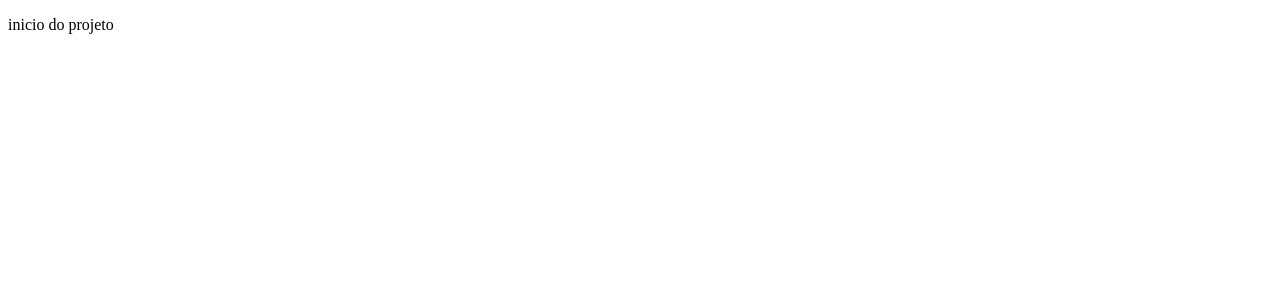
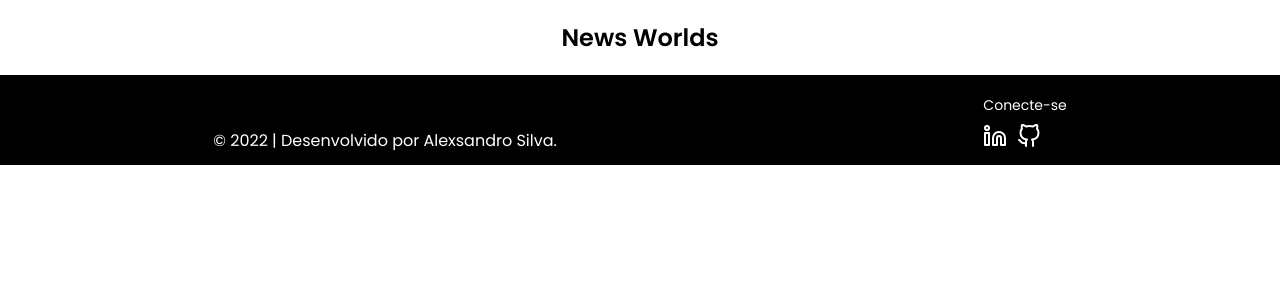
Before and after one commit to alexsandro-cristiano/newsworlds, a React (Create React App) app: page / in a window 1280 px wide. Shown: the top 300 px of the page. Built offline with nearby package versions, Linux system fonts and the light colour scheme.

Commit message:
feet(layout): adiciona estilo font e components header footer

```diff
--- a/package.json
+++ b/package.json
@@ -12,6 +12,7 @@
     "axios": "^0.27.2",
     "react": "^18.2.0",
     "react-dom": "^18.2.0",
+    "react-icons": "^4.4.0",
     "react-scripts": "5.0.1",
     "styled-components": "^5.3.5",
     "typescript": "^4.4.2",
--- a/public/index.html
+++ b/public/index.html
@@ -1,13 +1,13 @@
 <!DOCTYPE html>
 <html lang="pt-br">
   <head>
+    <link rel="preconnect" href="https://fonts.googleapis.com" />
+    <link rel="preconnect" href="https://fonts.gstatic.com" crossorigin />
     <meta charset="utf-8" />
     <meta name="viewport" content="width=device-width, initial-scale=1" />
-    <title>Liga de Heróis</title>
-    <link rel="preconnect" href="https://fonts.googleapis.com" />
-    <link rel="preconnect" href="https://fonts.gstatic.com" crossorigin />
+    <title>News Worlds</title>
     <link
-      href="https://fonts.googleapis.com/css2?family=Raleway:wght@500;600;700&family=Roboto+Slab:wght@400;500&display=swap"
+      href="https://fonts.googleapis.com/css2?family=Poppins:wght@400;500;600;700&display=swap"
       rel="stylesheet"
     />
   </head>
--- a/src/App.tsx
+++ b/src/App.tsx
@@ -1,5 +1,27 @@
+import { Footer } from 'components/Footer';
+import { Header } from 'components/Header';
+
+import { GlobalStyle } from 'styles/global';
 export function App() {
+  const dados = {
+    author: 'Susan Dominus',
+    title: 'Can Coco Gauff the Tennis Prodigy Become a Tennis Legend?',
+    description:
+      'Since Coco Gauff went pro at 14, she has played under the weight of high expectations. Now 18, she has her own measures for greatness.',
+    url: 'https://www.nytimes.com/2022/08/26/magazine/coco-gauff-us-open.html',
+    source: 'The New York Times',
+    image:
+      'https://static01.nyt.com/images/2022/08/28/magazine/28mag-Gauff-images-02/28mag-Gauff-images-02-moth.jpg',
+    category: 'sports',
+    language: 'en',
+    country: 'us',
+    published_at: '2022-08-26T09:02:08+00:00'
+  };
   return (
-   <p>  inicio do projeto </p>
+    <>
+      <Header />
+      <Footer />
+      <GlobalStyle />
+    </>
   );
 }
--- /dev/null
+++ b/src/components/Footer/index.tsx
@@ -0,0 +1,35 @@
+import { FiLinkedin, FiGithub } from 'react-icons/fi';
+import { Container } from './styles';
+
+export function Footer() {
+  return (
+    <Container>
+      <section className="direitos">
+        <p>&copy; 2022 | Desenvolvido por Alexsandro Silva.</p>
+      </section>
+      <section className="midiaSocial">
+        <h3>Conecte-se</h3>
+        <ul>
+          <li>
+            <a
+              href="https://www.linkedin.com/in/alexsandro-cristiano"
+              target="_blank"
+              rel="noreferrer"
+            >
+              <FiLinkedin size={24} />
+            </a>
+          </li>
+          <li>
+            <a
+              href="https://github.com/alexsandro-cristiano"
+              target="_blank"
+              rel="noreferrer"
+            >
+              <FiGithub size={24} />
+            </a>
+          </li>
+        </ul>
+      </section>
+    </Container>
+  );
+}
--- /dev/null
+++ b/src/components/Footer/styles.ts
@@ -0,0 +1,26 @@
+import styled from 'styled-components';
+
+export const Container = styled.footer`
+  display: flex;
+  justify-content: space-around;
+  align-items: flex-end;
+  flex-wrap: wrap;
+  padding: 2rem 0;
+  height: 9rem;
+  color: #fff;
+  background: #000;
+  .direitos {
+    font-size: 1.6rem;
+  }
+  .midiaSocial {
+    h3 {
+      font-weight: 400;
+      font-size: 1.4rem;
+      margin-bottom: 0.8rem;
+    }
+    ul {
+      display: flex;
+      gap: 1rem;
+    }
+  }
+`;
--- /dev/null
+++ b/src/components/Header/index.tsx
@@ -0,0 +1,9 @@
+import { Container } from './styles';
+
+export function Header() {
+  return (
+    <Container>
+      <h2 className="logo">News Worlds</h2>
+    </Container>
+  );
+}
--- /dev/null
+++ b/src/components/Header/styles.ts
@@ -0,0 +1,13 @@
+import styled from 'styled-components';
+
+export const Container = styled.header`
+  padding: 2rem;
+
+  .logo {
+    display: flex;
+    align-items: center;
+    justify-content: center;
+    gap: 1rem;
+    font-size: 2.4rem;
+  }
+`;
--- /dev/null
+++ b/src/styles/global.ts
@@ -0,0 +1,33 @@
+import { createGlobalStyle } from 'styled-components';
+
+export const GlobalStyle = createGlobalStyle`
+   *{
+        margin:0;
+        padding:0;
+        box-sizing:border-box;
+    }
+    html{
+        font-size:62.5%;
+    }
+    body{
+        -webkit-font-smoothing:antialiased;
+    }
+    body, textarea, input, button {
+    font-family: 'Poppins', sans-serif;
+    font-weight: 400;
+    }
+    h1,h2,h3,h4,h5,h6,strong{
+        font-weight:600;
+    }
+    a,a:hover {
+    text-decoration: none;
+    color: unset;
+    }
+    ol,
+    ul {
+    list-style: none;
+    }
+    button{
+        cursor:pointer;
+    }
+`;
```
Also changed, not shown: 1 other file (tests, documents, lock files or other folders).
